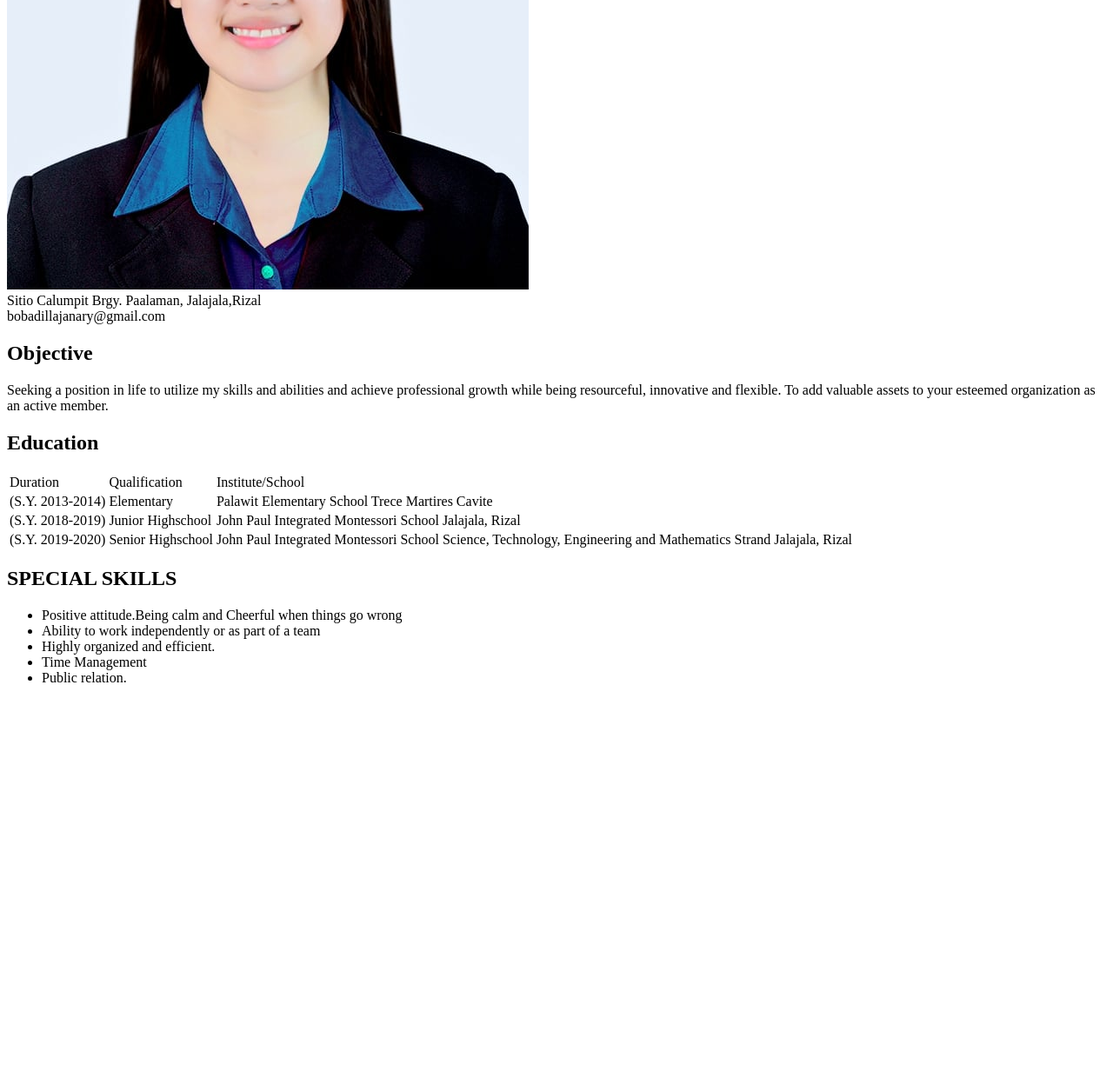
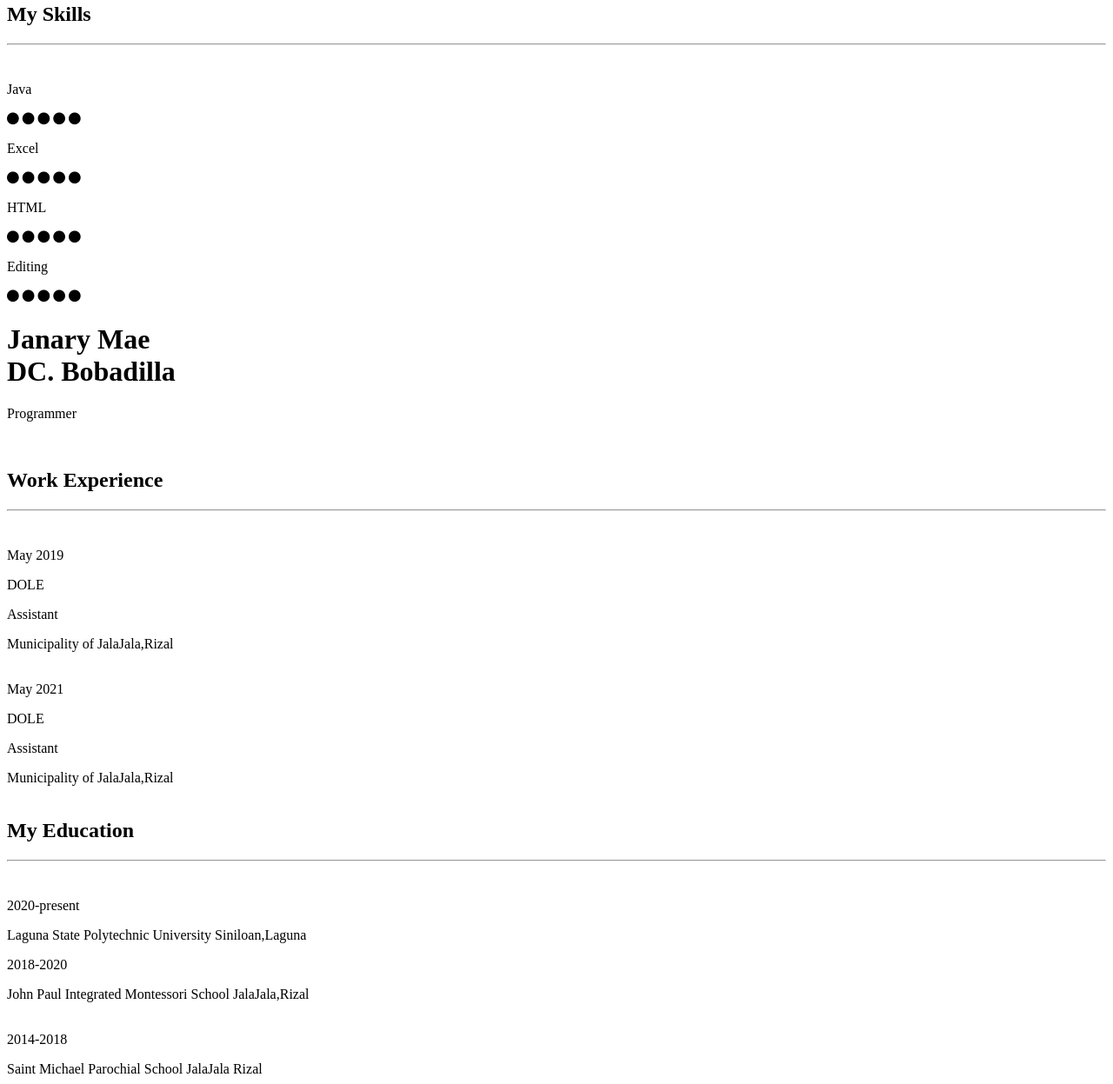
Before and after one commit to JanaryBobadilla/Janarybobadilla.github.io, a plain HTML site: page index.html in a window 1280 px wide. Shown: the part 347-1594 px from the top of the page at 87% size. Before the commit the page ends 1152 px from the top, so only its background shows below. Drawn offline with Linux system fonts and the light colour scheme.

Commit message:
Update index.html

```diff
--- a/index.html
+++ b/index.html
@@ -1,97 +1,129 @@
-<!DOCTYPE HTML>
-<html lang="en">
+<!DOCTYPE html>
+<html>
 <head>
-
+	<meta charset="utf-8">
+	<meta name="viewport" content="width=device-width, initial-scale=1">
 	<title></title>
-
+	<link rel="stylesheet" type="text/css" href="styles.css">
+	<link rel="stylesheet" href="https://cdnjs.cloudflare.com/ajax/libs/font-awesome/4.7.0/css/font-awesome.min.css">
 </head>
 <body>
-	<div class="container">
-	<header>
-		<h1 id="name">Janary Mae DC. Bobadilla</h1>
-		<img src="janary.jpg" />
 
-		<div id="designation">
+<div class="resume-main">
+	<div class="left-box">
+		<br><br>
+		<div class="profile">
+			<img src="jaja.jpg">
+		</div>
+		<div class="content-box">
+		<h2>Profile Info</h2>
+		<hr class="hr1">
+		<p class="p1">Student,Aspiring to be a professional IT</p>
 
-			<span class="address">Sitio Calumpit Brgy. Paalaman, </span>
-			<span class="province">Jalajala,Rizal</span>
+		<h3>Language:</h3>
+		<p class="p2">English</p>
+		<div id="progress"></div>
+		<p class="p2">Tagalog</p>
+		<div id="progress1"></div>
 
+		<br><br>
+		<h2>My Skills</h2>
+		<hr class="hr1">
+		<br>
+		<div class="col-div-6"><p class="p2">Java</p></div>
+		<div class="col-div-6">
+			<i class="fa fa-circle circle"></i>
+			<i class="fa fa-circle circle"></i>
+			<i class="fa fa-circle circle"></i>
+			<i class="fa fa-circle circle1"></i>
+			<i class="fa fa-circle circle1"></i>
+		</div>
+			<div class="clearfix"></div>
+		<div class="col-div-6"><p class="p2">Excel</p></div>
+		<div class="col-div-6">
+			<i class="fa fa-circle circle"></i>
+			<i class="fa fa-circle circle"></i>
+			<i class="fa fa-circle circle"></i>
+			<i class="fa fa-circle circle"></i>
+			<i class="fa fa-circle circle1"></i>
+		</div>
+			<div class="clearfix"></div>
+		<div class="col-div-6"><p class="p2">HTML</p></div>
+		<div class="col-div-6">
+			<i class="fa fa-circle circle"></i>
+			<i class="fa fa-circle circle"></i>
+			<i class="fa fa-circle circle"></i>
+			<i class="fa fa-circle circle1"></i>
+			<i class="fa fa-circle circle1"></i>
+		</div>
+			<div class="clearfix"></div>
+		<div class="col-div-6"><p class="p2">Editing</p></div>
+		<div class="col-div-6">
+			<i class="fa fa-circle circle"></i>
+			<i class="fa fa-circle circle"></i>
+			<i class="fa fa-circle circle1"></i>
+			<i class="fa fa-circle circle1"></i>
+			<i class="fa fa-circle circle1"></i>
 		</div>
 
-		<div class="contact">
-			<div class="email">bobadillajanary@gmail.com</div>
-		</div>
-
-	</header>
-
-	<div class="content" role=main>
-
-		<section id="objective">
-			<h2 class="title">Objective</h2>
-			<div class="description">
-				<p>
-					Seeking a position in life to utilize my skills and abilities and achieve professional growth while being resourceful,
-					innovative and flexible. To add valuable assets to your esteemed organization as an active member.
-
-				</p>
-			</div>
-		</section>
-
-
-		<section id="Education">
-			<h2 class="title">Education</h2>
-			<div class="description">
-
-				<table>
-					<thead>
-						<td>Duration</td>
-						<td>Qualification</td>
-						<td>Institute/School</td>
-					</thead>
-
-
-					<tr>
-						<td>(S.Y. 2013-2014)</td>
-						<td>Elementary</td>
-						<td>Palawit Elementary School
-					Trece Martires Cavite</td>
-					</tr>
-
-					<tr>
-						<td>(S.Y. 2018-2019)</td>
-						<td>Junior Highschool</td>
-						<td>John Paul Integrated Montessori School
-				Jalajala, Rizal</td>
-					</tr>
-
-					<tr>
-						<td>(S.Y. 2019-2020)</td>
-						<td>Senior Highschool</td>
-						<td>John Paul Integrated Montessori School
-				Science, Technology, Engineering and Mathematics Strand
-				Jalajala, Rizal</td>
-					</tr>
-
-				</table>
+			<div class="clearfix"></div>
 
 
 		</div>
-		</section>
+	</div>
 
-		<section id="skills">
-			<h2 class="title">SPECIAL SKILLS</h2>
-			<div class="description">
+	<div class="right-box">
+		<h1>
+			Janary Mae<br>
+			<span>DC. Bobadilla</span>
+		</h1>
+		<p class="p3">Programmer</p>
 
-				<!-- Project 1 -->
-				<section class="skillset">
-					<ul><li>Positive attitude.Being calm and Cheerful when things go wrong</li>
-					<li>Ability to work independently or as part of a team</li>
-					<li>Highly organized and efficient.</li>
-					<li>Time Management</li>
-					<li>Public relation.</li>
-		</section>
+		<br>
+		<h2 class="heading">Work Experience</h2>
+		<hr class="hr2">
+		<br>
 
+		<div class="col-div-4">
+			<p class="p5">May 2019</p>
+			<span class="span1">DOLE</span>
+		</div>
+		<div class="col-div-8">
+			<p class="p5">Assistant</p>
+			<span class="span1">Municipality of JalaJala,Rizal</span>
+		</div>
+		<div class="clearfix"></div>
+		<br>
+		<div class="col-div-4">
+			<p class="p5">May 2021</p>
+			<span class="span1">DOLE</span>
+		</div>
+		<div class="col-div-8">
+			<p class="p5">Assistant</p>
+			<span class="span1">Municipality of JalaJala,Rizal</span>
+		</div>
+		<div class="clearfix"></div>
 
+		<br>
+		<h2 class="heading">My Education</h2>
+		<hr class="hr2">
+		<br>
+		<div class="col-div-4">
+			<p class="p5">2020-present</p>
+			<span class="span1">Laguna State Polytechnic University</span>
+			<span class="span1">Siniloan,Laguna</span>
+		</div>
+		<div class="col-div-8">
+			<p class="p5">2018-2020</p>
+			<span class="span1">John Paul Integrated Montessori School</span>
+			<span class="span1">JalaJala,Rizal</span>
+		</div>
+		<div class="clearfix"></div>
+		<br>
+		<div class="col-div-4">
+			<p class="p5">2014-2018</p>
+			<span class="span1">Saint Michael Parochial School</span>
+			<span class="span1">JalaJala Rizal</span>
 		</div>
 
 
```
Lines whose indentation alone changed are shown as unchanged.
